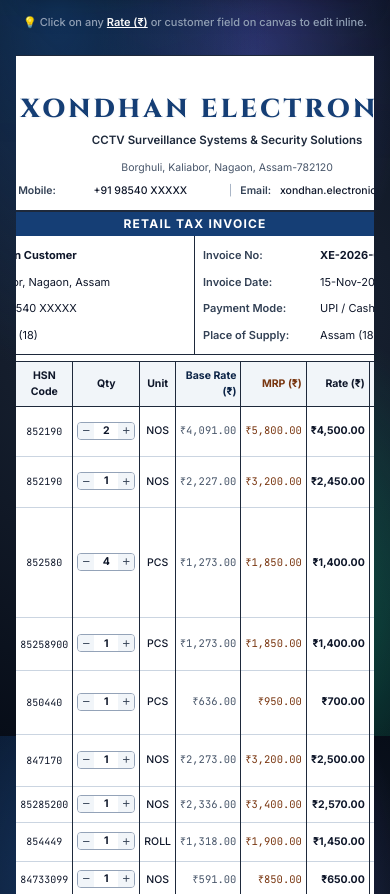
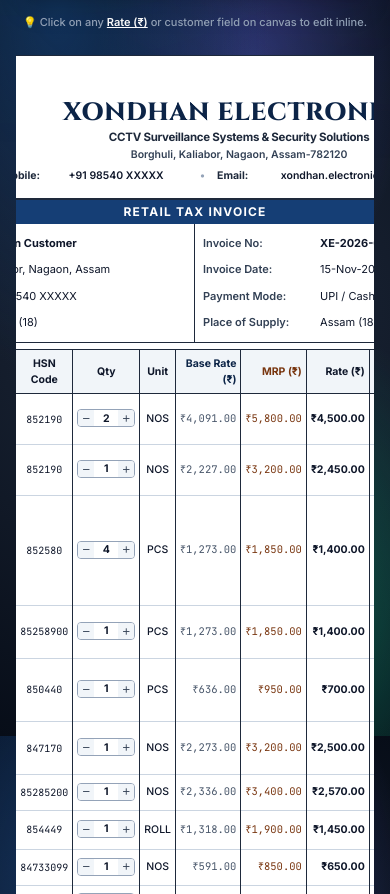
Before and after one commit to andhub54321-boop/CCTVBillDesk, a React (Vite) app in the folder webApp/: page / in a window 390 px wide. Shown: the part 952-1846 px from the top of the page. Built offline with nearby package versions, Linux system fonts and the light colour scheme.

Commit message:
Make company header text non-editable and refine mobile/email spacing

```diff
--- a/webApp/src/components/Dashboard/InvoiceDashboard.tsx
+++ b/webApp/src/components/Dashboard/InvoiceDashboard.tsx
@@ -725,39 +725,37 @@ export const InvoiceDashboard: React.FC = () => {
                 )}
               </div>
 
-              {/* Center Company Header (Editable) */}
-              <div className="flex-1 text-center pr-12">
-                <h1 className="brand-title text-[26px] font-extrabold text-brand-800 uppercase leading-tight drop-shadow-sm">
+              {/* Center Company Header (Static & Non-editable for Name, Tagline, Address) */}
+              <div className="flex-1 text-center pr-6">
+                <h1 className="brand-title text-[25px] font-extrabold text-brand-900 uppercase tracking-wide leading-tight drop-shadow-xs">
                   XONDHAN ELECTRONICS
                 </h1>
-                <input
-                  type="text"
-                  value={companySubHeader}
-                  onChange={(e) => setCompanySubHeader(e.target.value)}
-                  className="editable-field text-[11.5px] font-semibold text-slate-800 mt-0.5 text-center w-full outline-none hover:bg-slate-100 focus:bg-blue-50 px-1 py-0.5 rounded border border-transparent focus:border-blue-500 transition"
-                />
-                <input
-                  type="text"
-                  value={companyAddress}
-                  onChange={(e) => setCompanyAddress(e.target.value)}
-                  className="editable-field text-[10.5px] text-slate-600 text-center w-full outline-none hover:bg-slate-100 focus:bg-blue-50 px-1 py-0.5 rounded border border-transparent focus:border-blue-500 transition"
-                />
-                <div className="flex items-center justify-center gap-1 text-[10.5px] text-slate-600 mt-0.5">
-                  <span className="font-semibold text-slate-700">Mobile:</span>
+                <p className="text-[11.5px] font-bold text-slate-800 tracking-tight mt-0.5 leading-snug">
+                  CCTV Surveillance Systems & Security Solutions
+                </p>
+                <p className="text-[10.5px] font-semibold text-slate-700 mt-0.5 leading-tight">
+                  Borghuli, Kaliabor, Nagaon, Assam-782120
+                </p>
+                <div className="flex items-center justify-center gap-3 text-[10.5px] text-slate-700 mt-1">
+                  <div className="flex items-center gap-1">
+                    <span className="font-bold text-slate-800">Mobile:</span>
                     <input
                       type="text"
                       value={companyMobile}
                       onChange={(e) => setCompanyMobile(e.target.value)}
-                    className="editable-field text-slate-900 outline-none hover:bg-slate-100 focus:bg-blue-50 px-1 py-0.5 rounded border border-transparent focus:border-blue-500 transition font-medium text-center"
+                      className="editable-field font-semibold text-slate-900 hover:bg-slate-100 focus:bg-blue-50 px-1 py-0.5 rounded outline-none border border-transparent focus:border-blue-500 transition text-center w-36 text-[10.5px]"
                     />
-                  <span className="mx-1 text-slate-400">|</span>
-                  <span className="font-semibold text-slate-700">Email:</span>
+                  </div>
+                  <span className="text-slate-400 font-bold">•</span>
+                  <div className="flex items-center gap-1">
+                    <span className="font-bold text-slate-800">Email:</span>
                     <input
                       type="text"
                       value={companyEmail}
                       onChange={(e) => setCompanyEmail(e.target.value)}
-                    className="editable-field text-slate-900 outline-none hover:bg-slate-100 focus:bg-blue-50 px-1 py-0.5 rounded border border-transparent focus:border-blue-500 transition font-medium text-center"
+                      className="editable-field font-semibold text-slate-900 hover:bg-slate-100 focus:bg-blue-50 px-1 py-0.5 rounded outline-none border border-transparent focus:border-blue-500 transition text-center w-56 text-[10.5px]"
                     />
+                  </div>
                 </div>
               </div>
             </header>
@@ -766,7 +764,7 @@ export const InvoiceDashboard: React.FC = () => {
             <div className={`invoice-banner text-white text-center text-xs font-bold tracking-widest py-1 border-x-[1.5px] border-slate-800 transition-colors ${
               invoiceMode === 'RETAIL' ? 'bg-brand-800' : 'bg-gradient-to-r from-emerald-800 via-teal-800 to-emerald-900'
             }`}>
-              {invoiceMode === 'RETAIL' ? 'RETAIL TAX INVOICE' : 'TAX INVOICE (B2B)'}
+              {invoiceMode === 'RETAIL' ? 'RETAIL TAX INVOICE' : 'WHOLESALE TAX INVOICE'}
             </div>
 
             {/* Customer & Bill Info Grid */}
```
Also changed, not shown: 3 other files (tests, documents, lock files or other folders). Lines whose indentation alone changed are shown as unchanged.
